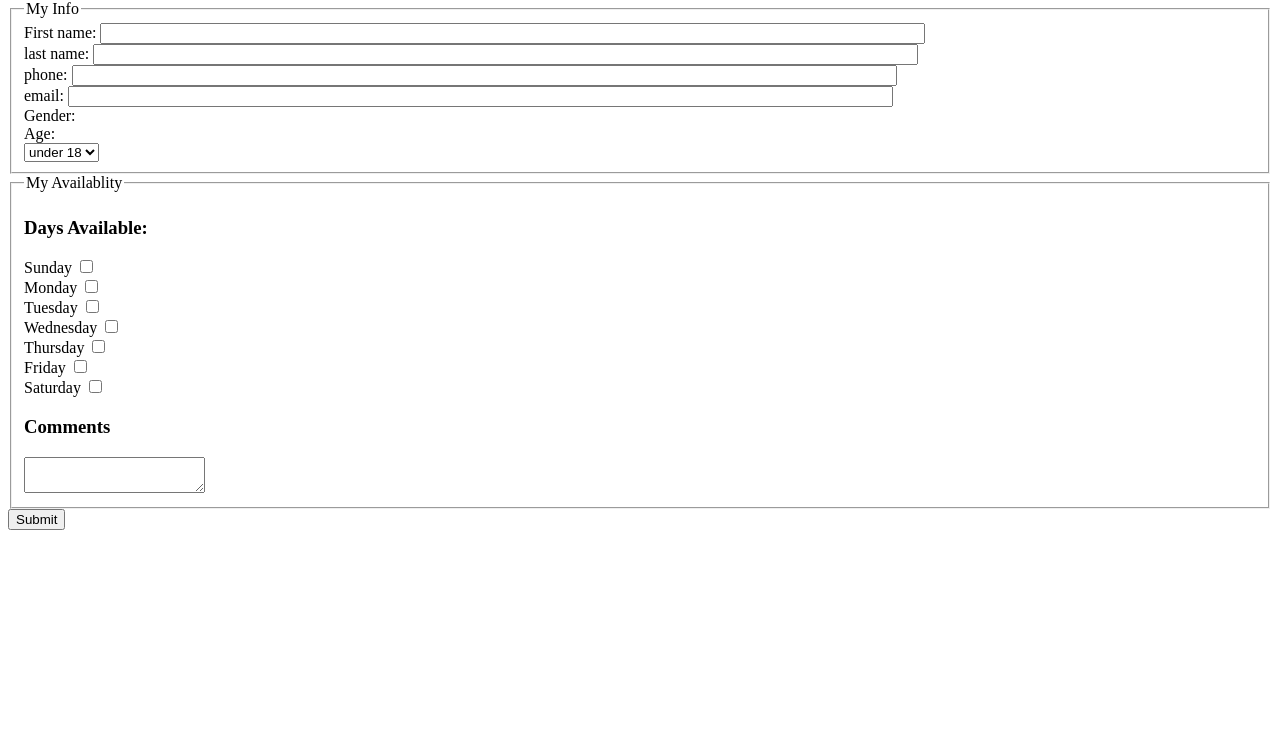
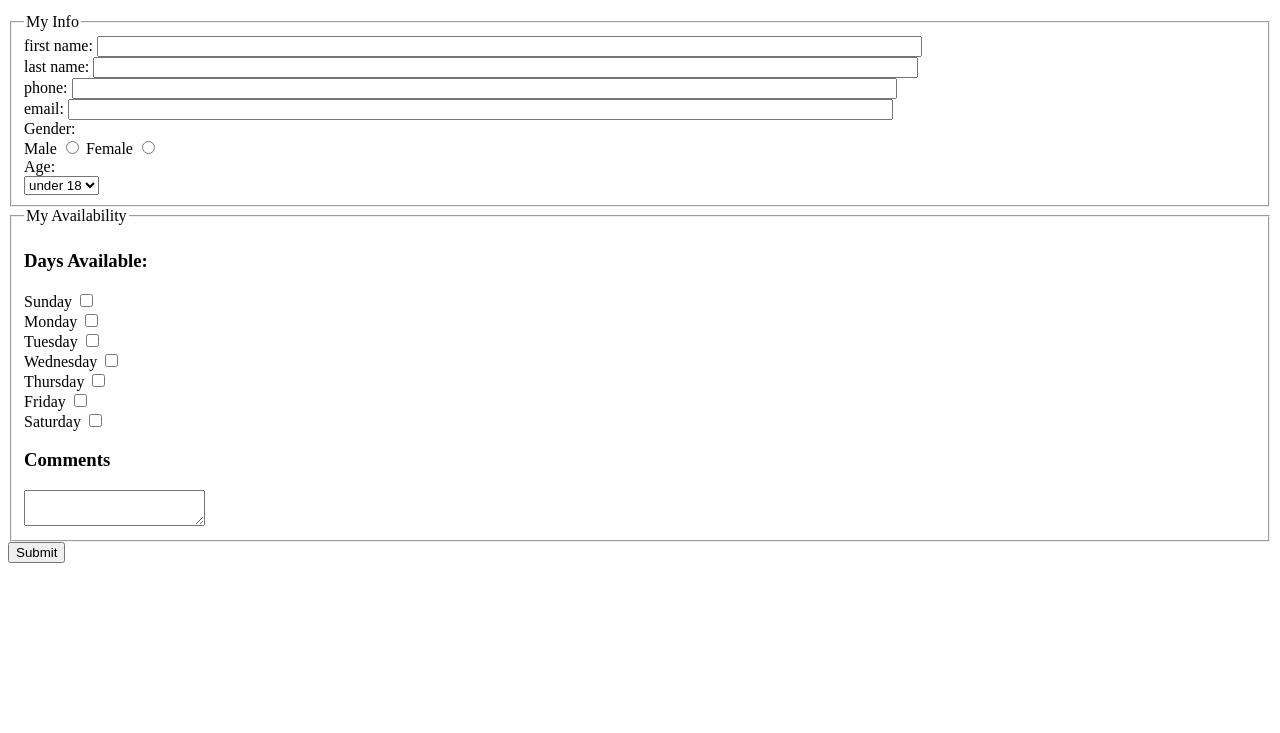
Before and after one commit to poiut23/WebDev_Lab5, a plain HTML site: page Index.html in a window 1280 px wide. Shown: the part 67-800 px from the top of the page. Drawn offline with Linux system fonts and the light colour scheme.

Commit message:
Update Index.html

```diff
--- a/Index.html
+++ b/Index.html
@@ -1,92 +1,106 @@
-<!DOCTYPE HTML>
-<html lang="eng">
+<!DOCTYPE html>
+<html lang="en">
 <head>
   <meta charset="utf-8">
-    <title> Volunteer Form </title>
+  <title>Document</title>
 </head>
 <body>
-    <h2> Volunteer Form </h2>
-    <form action="http://bloomingdale.sat.iit.edu/kriedan/lab3formscript.php">
+  <h1>Volunteer Form</h1>
+  <form action="http://bloomingdale.sat.iit.edu/kriedan/lab3formscript.php" method="post">
     <fieldset>
-        <legend> My Info </legend>
+      <legend>My Info</legend>
+
+
+      <div><label>first name: <input size="100" type="text" name="first_name_field"></label></div>
+
+
+
+
+
+      <div><label>last name: <input size="100" type="text" name="last_name_field"></label></div>
+
+
+
+
+
+      <div><label>phone: <input size="100" type="text" name="phone_field"></label></div>
+
+
+
+
+
+      <div><label>email: <input size="100" type="text" name="email_field"></label></div>
+
+
+
+
+      <div>Gender: </div>
       <div>
-          <label> First name:
-        <input size="100" type="text name"="first_name_field">
-        </label>
+        <label>Male <input type="radio" name="gender_field" value="male"></label>
+
+
+        <label>Female <input type="radio" name="gender_field" value="female"></label>
       </div>
 
-        <div>
-          <label> last name:
-        <input size="100" type="text name"="last_name_field">
-        </label>
-        </div>
-
-        <div>
-          <label> phone:
-        <input size="100" type="text name"="phone_field">
-        </label>
-        </div>
-
-        <div>
-          <label> email:
-        <input size="100" type="text name"="email_field">
-        </div>
-        </label>
-
-        <div>
-            Gender:
-        </div>
-          <label type="radio" name="gender_field" value="male"></label>
-          <!-- The type="radio" indicates that the input element is a radio button, which allows the user to select one option from a group-->
-          <!---The name attribute groups radio buttons together. If multiple radio buttons share the same name, only one of them can be selected at a time. In this case, it’s grouping radio buttons for the gender_field-->
-          <label type="radio" name="gender_field" value="female"></label>
-        <div>
-            Age:
-        </div>
+      <div>Age: </div>
       <select name="age_field">
         <option>under 18</option>
         <option>over 18</option>
       </select>
-           <!--<select>, This is a dropdown menu, allowing users to select one of the available options. The name="age_field" attribute is used to group the selected value for submission in a form. When the form is submitted, the value associated with the selected option will be sent with the name of "age_field".-->
     </fieldset>
     <fieldset>
-        <legend> My Availablity </legend>
-          <h3> Days Available:</h3>
+      <legend>My Availability</legend>
+      <h3>Days Available:</h3>
       <div>
-            <label> Sunday <input type="checkbox" name="Sunday_field[]" value="Sunday"></label>
+        <div><label>Sunday <input type="checkbox" name="available_field[]" value="sunday"></label></div>
+        <div><label>Monday <input type="checkbox" name="available_field[]" value="monday"></label></div>
+        <div><label>Tuesday <input type="checkbox" name="available_field[]" value="tuesday"></label></div>
+        <div><label>Wednesday <input type="checkbox" name="available_field[]" value="wednesday"></label></div>
+        <div><label>Thursday <input type="checkbox" name="available_field[]" value="thursday"></label></div>
+        <div><label>Friday <input type="checkbox" name="available_field[]" value="friday"></label></div>
+        <div><label>Saturday <input type="checkbox" name="available_field[]" value="saturday"></label></div>
+        <h3>Comments</h3>
+        <textarea name="comments_field"></textarea>
       </div>
-            <!--The <label> element is used to provide a clickable label for the input field. In this case, it wraps around the checkbox input, and the text "Sunday" is displayed next to the checkbox.
+    </fieldset>
 
-            type="checkbox": Specifies that this input is a checkbox. The user can either check (select) or uncheck (deselect) it.
 
-            name="Sunday_field[]": The name attribute is used to group the data when the form is submitted. The [] (square brackets) after the name indicate that multiple checkboxes with the same name can be selected, and their values will be submitted as an array.-->
-            <div>
-            <label> Monday <input type="checkbox" name="Mondya_field[]" value="Monday"></label>
-            </div>
-            <div>
-            <label> Tuesday <input type="checkbox" name="Tuesday_field[]" value="Tuesday"></label>
-            </div>
-            <div>
-            <label> Wednesday <input type="checkbox" name="Wednesday_field[]" value="Wednesday"></label>
-            </div>
-            <div>
-            <label> Thursday <input type="checkbox" name="Thursday_field[]" value="Thursday"></label>
-            </div>
-            <div>
-            <label> Friday <input type="checkbox" name="Friday_field[]" value="Friday"></label>
-            </div>
-            <div>
-            <label> Saturday <input type="checkbox" name="Saturday_field[]" value="Saturday"></label>
-            </div>
-          <h3> Comments </h3>
-          <textarea name="comments_field"></textarea>
-          <!-- <textarea name="comments_field"></textarea>:
 
-This creates a text area where the user can type in multiple lines of text, such as comments. The name="comments_field" attribute assigns a name to this field, so when the form is submitted, the text entered in the textarea will be sent as the value of the comments_field.-->
-        </fieldset>
+
+
+
+
+
+
+
+
+
+
+
+
+
+
+
+
+
+
+
+
+
+
+
+
+
+
+
+
+
+
+
+
     <input type="hidden" name="hidden_field" value="dkriegls">
     <input type="submit">
-        <!--Hidden inputs are often used to send data to the server that the user doesn't need to see or interact with. -->
+
   </form>
 </body>
 </html>
```
Lines whose indentation alone changed are shown as unchanged.
